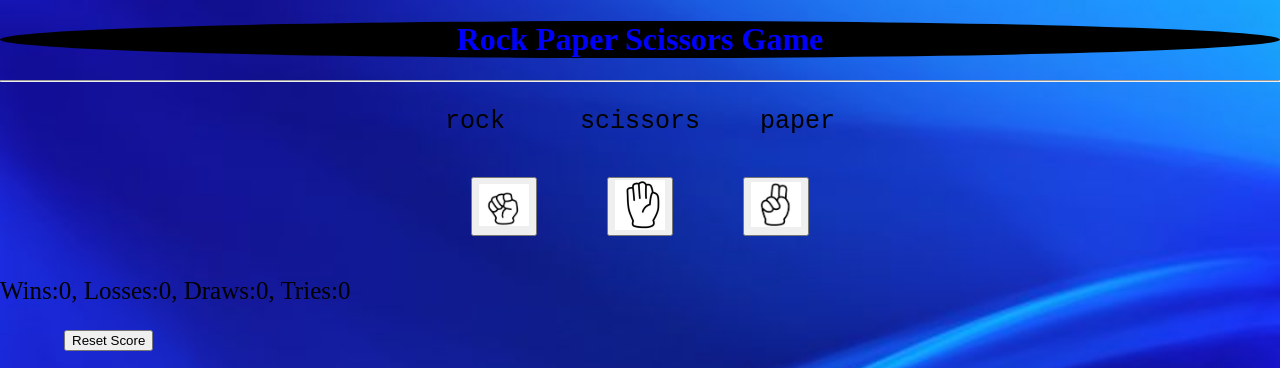
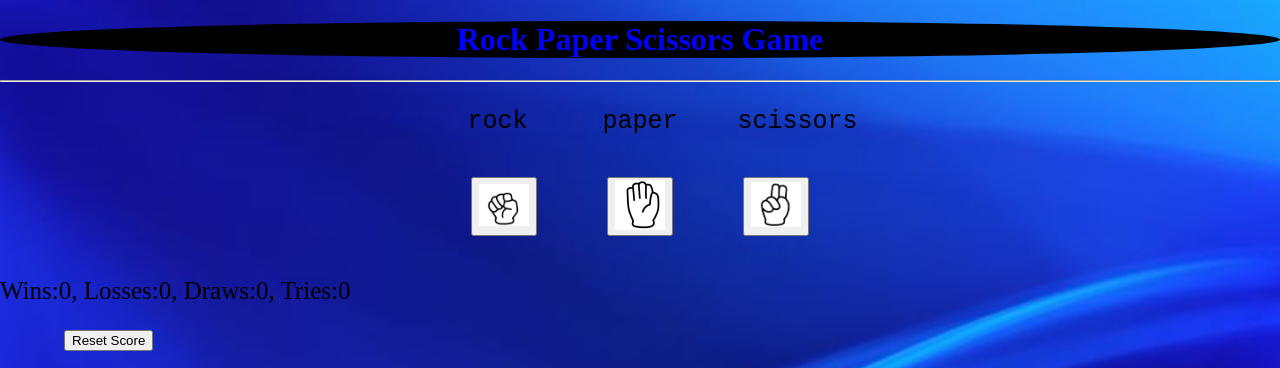
Before and after one commit to KirelosIsaac/rep, a plain HTML site: page index.html in a window 1280 px wide. Shown: the top 368 px of the page. Drawn offline with Linux system fonts and the light colour scheme.

Commit message:
Update index.html

```diff
--- a/index.html
+++ b/index.html
@@ -56,7 +56,7 @@
 <h1 class="header1">Rock Paper Scissors Game</h1>
 <hr>
 
-<pre class="paragraph1">rock     scissors    paper</pre>
+<pre class="paragraph1">   rock     paper    scissors</pre>
 
 <div class="buttons">
 <button onclick="startGame('rock')"><img     style="width: 50px;" src="rock.jpg" alt="Rock image"></button>
```
